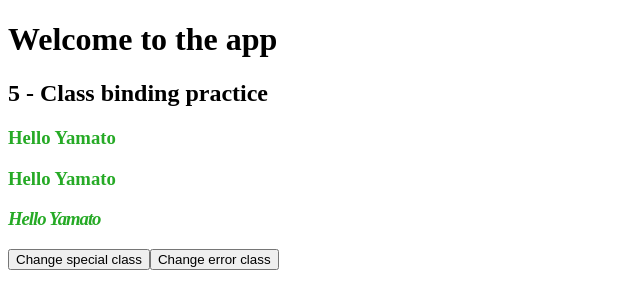
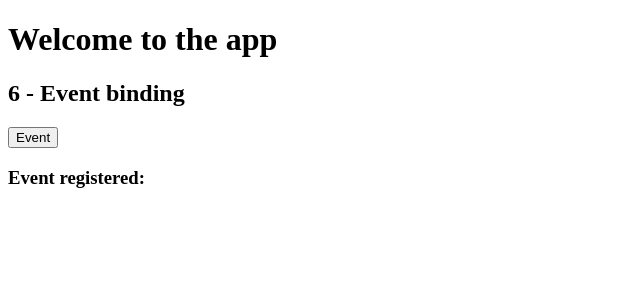
Before and after one commit to Adrigondo/Angular-Practices, an Angular app in the folder binding/: page / in a window 1280 px wide. Shown: the top 308 px of the page, without its empty margins (0-640 px from the left). Built offline with nearby package versions, Linux system fonts and the light colour scheme; a web font is replaced by a local one.

Commit message:
6_Add: Event binding practice

```diff
--- a/binding/src/app/app.component.html
+++ b/binding/src/app/app.component.html
@@ -1,4 +1,5 @@
 <h1>Welcome to the app</h1>
 <!-- <app-interpolation></app-interpolation> -->
 <!-- <app-property-binding></app-property-binding> -->
-<app-class-binding></app-class-binding>
+<!-- <app-class-binding></app-class-binding> -->
+<app-event-binding></app-event-binding>
--- a/binding/src/app/app.module.ts
+++ b/binding/src/app/app.module.ts
@@ -6,13 +6,15 @@ import { AppComponent } from './app.component';
 import { InterpolationComponent } from './interpolation/interpolation.component';
 import { PropertyBindingComponent } from './property-binding/property-binding.component';
 import { ClassBindingComponent } from './class-binding/class-binding.component';
+import { EventBindingComponent } from './event-binding/event-binding.component';
 
 @NgModule({
   declarations: [
     AppComponent,
     InterpolationComponent,
     PropertyBindingComponent,
-    ClassBindingComponent
+    ClassBindingComponent,
+    EventBindingComponent
   ],
   imports: [
     BrowserModule,
--- /dev/null
+++ b/binding/src/app/event-binding/event-binding.component.html
@@ -0,0 +1,5 @@
+<div class="">
+    <h2>6 - Event binding</h2>
+    <button (click)="onClick($event)">Event</button>
+    <h3>Event registered: {{event}}</h3>
+</div>
--- /dev/null
+++ b/binding/src/app/event-binding/event-binding.component.ts
@@ -0,0 +1,19 @@
+import { Component, OnInit } from '@angular/core';
+
+@Component({
+  selector: 'app-event-binding',
+  templateUrl: './event-binding.component.html',
+  styleUrls: ['./event-binding.component.css']
+})
+export class EventBindingComponent implements OnInit {
+  public event="";
+
+  constructor() { }
+
+  ngOnInit(): void {
+  }
+
+  onClick(event:Event){
+    this.event=event.type;
+  }
+}
```
Also changed, not shown: binding/src/app/event-binding/event-binding.component.css (added), 1 other file (tests, documents, lock files or other folders).
